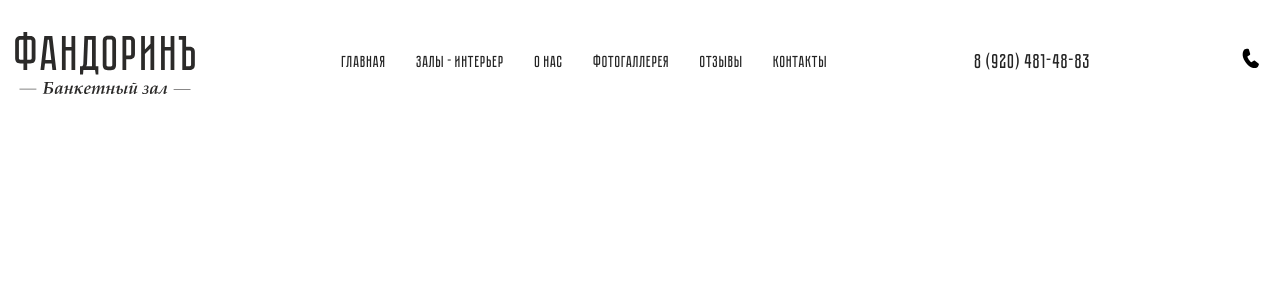
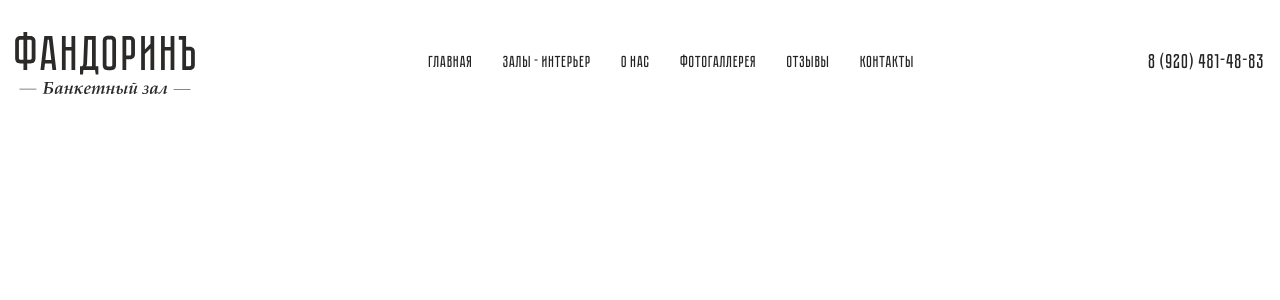
Before and after one commit to Ilya-Saldeckiy/fandorin, a PHP site: template src/template/header.html in a window 1280 px wide. Shown: the top 300 px of the page. Run offline with PHP 8.4, Linux system fonts and the light colour scheme; the template is opened without the code that fills it, so the values that code supplies are empty; style sheets or scripts are compiled from the project's sources.

Commit message:
Правки

```diff
--- a/src/css/partials/main.scss
+++ b/src/css/partials/main.scss
@@ -248,6 +248,10 @@
     }
 
   }
+}
+
+.contact__mobile {
+  display: none;
 }
 
 .banner__slider-item {
```
